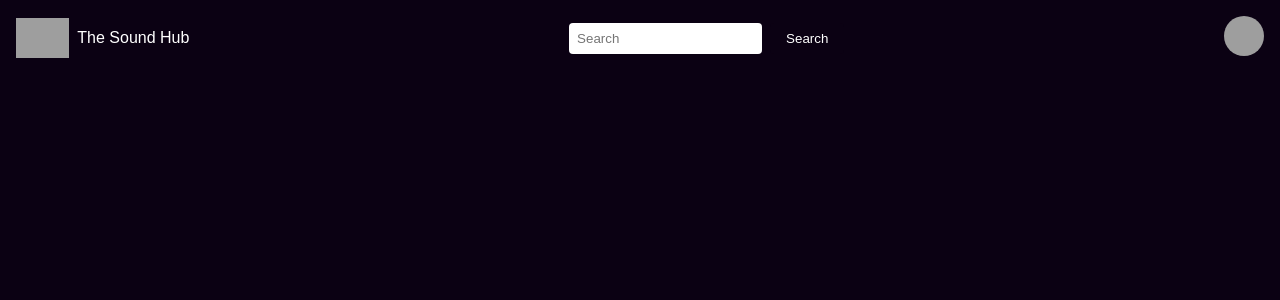
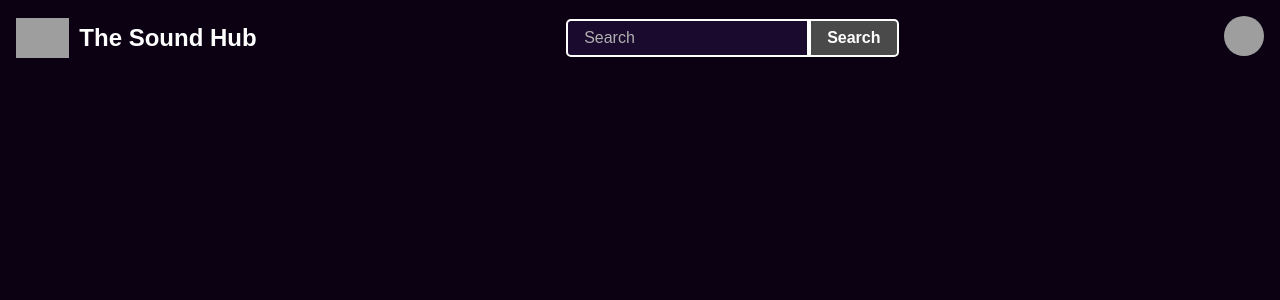
Before and after one commit to rottngator/CapstoneProject, a React (Create React App) app in the folder frontend/: page / in a window 1280 px wide. Shown: the top 300 px of the page. Built offline with nearby package versions, Linux system fonts and the light colour scheme; grey boxes are pictures that could not be loaded.

Commit message:
Update NavBar.css

```diff
--- a/frontend/src/components/Navbar/NavBar.css
+++ b/frontend/src/components/Navbar/NavBar.css
@@ -1,10 +1,10 @@
 .navbar {
-    background-color: #0b0113;
-    color: #fff;
+    background-color: #0b0113; /* Dark background color */
+    color: white; /* White text color */
+    padding: 1rem;
     display: flex;
     justify-content: space-between;
     align-items: center;
-    padding: 1rem;
 }
 
 .logo {
@@ -14,7 +14,12 @@
 
 .logo img {
     height: 40px;
-    margin-right: 0.5rem;
+}
+
+.logo span {
+    margin-left: 10px;
+    font-size: 1.5rem;
+    font-weight: bold;
 }
 
 .search-container {
@@ -23,70 +28,64 @@
 }
 
 .search-bar {
-    padding: 0.5rem;
-    border-radius: 4px;
-    border: none;
+    padding: 0.5rem 1rem;
+    border: 2px solid #ffffff; /* White border */
+    border-radius: 5px 0 0 5px; /* Rounded corners */
+    background-color: #1a0b2e; /* Slightly lighter background color */
+    color: white; /* White text color */
+    font-size: 1rem;
+    outline: none; /* Remove default focus outline */
+}
+
+.search-bar::placeholder {
+    color: #b0b0b0; /* Placeholder text color */
 }
 
 .search-button {
     padding: 0.5rem 1rem;
-    margin-left: 0.5rem;
-    border: none;
-    background-color: #0b0113;
-    color: #fff;
+    background-color: #4a4a4a; /* Dark button background */
+    color: white; /* White text color */
+    border: 2px solid #ffffff; /* White border */
+    border-radius: 0 5px 5px 0; /* Rounded corners */
     cursor: pointer;
-    border-radius: 4px;
-    border-color: white;
+    font-size: 1rem;
+    font-weight: bold;
 }
 
 .search-button:hover {
-    background-color: #444;
-
+    background-color: #3d3d3d; /* Slightly lighter button background on hover */
 }
 
-.nav-items {
-    display: flex;
-    align-items: center;
+.dropdown {
     position: relative;
 }
 
 .profile-pic {
+    width: 40px;
     height: 40px;
-    width: 40px;
     border-radius: 50%;
     cursor: pointer;
+    margin-left: 1rem;
 }
 
 .dropdown-menu {
     position: absolute;
     top: 100%;
     right: 0;
-    background-color: #333;
-    list-style: none;
-    padding: 0;
-    margin: 0;
-    width: 150px;
-    display: none;
-    border: 1px solid #444;
-    border-radius: 4px;
-    display: block;
-}
-
-.dropdown-menu li {
-    border-bottom: 1px solid #444;
-}
-
-.dropdown-menu li:last-child {
-    border-bottom: none;
+    background-color: #0b0113; /* Dark background for the dropdown menu */
+    border: 1px solid #ffffff; /* White border */
+    border-radius: 5px;
+    box-shadow: 0 4px 8px rgba(0, 0, 0, 0.2);
+    z-index: 1000;
 }
 
 .dropdown-menu a {
-    color: #fff;
+    display: block;
     padding: 0.5rem 1rem;
-    display: block;
+    color: white; /* White text color */
     text-decoration: none;
 }
 
 .dropdown-menu a:hover {
-    background-color: #555;
+    background-color: #1a0b2e; /* Slightly lighter background on hover */
 }
```
